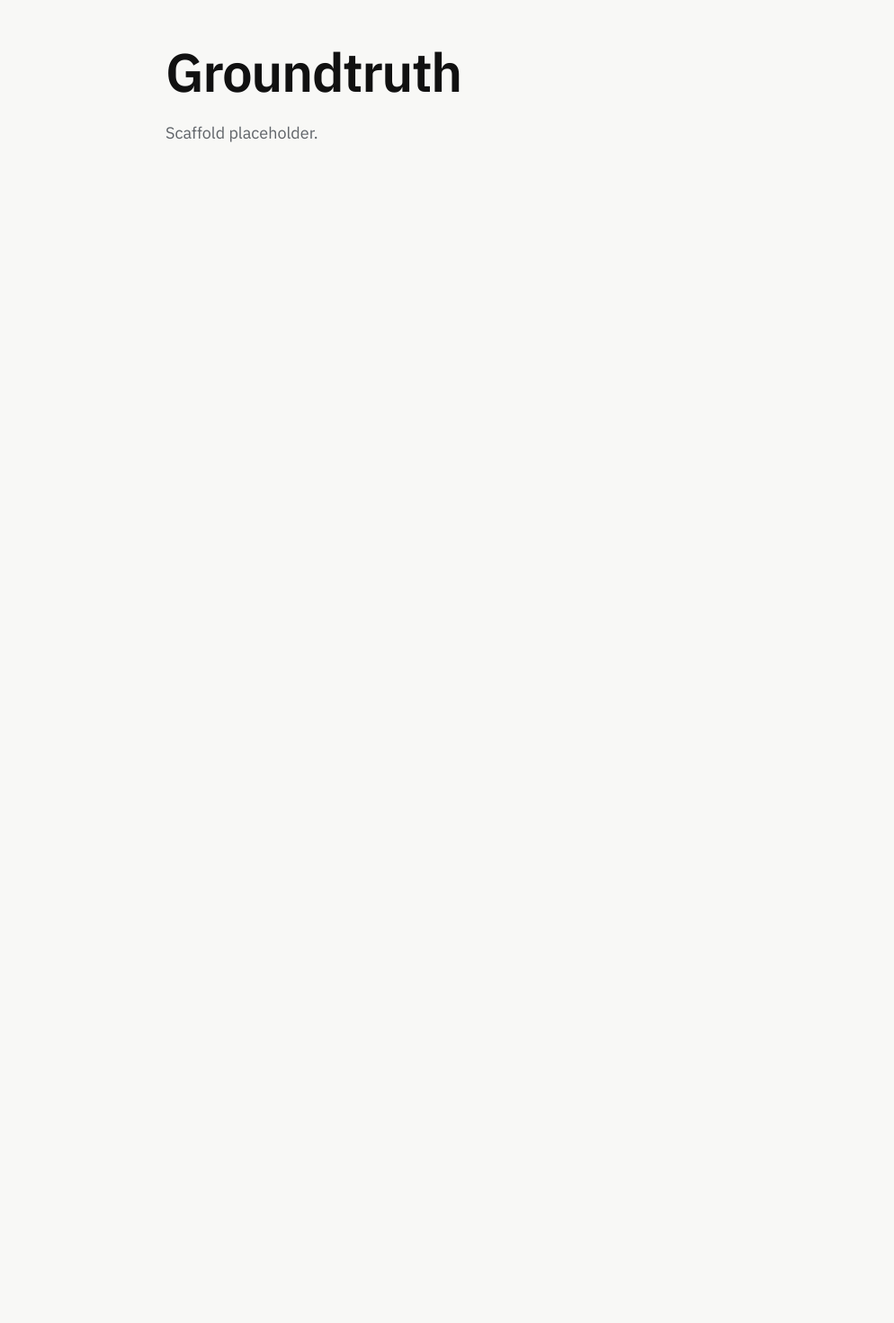
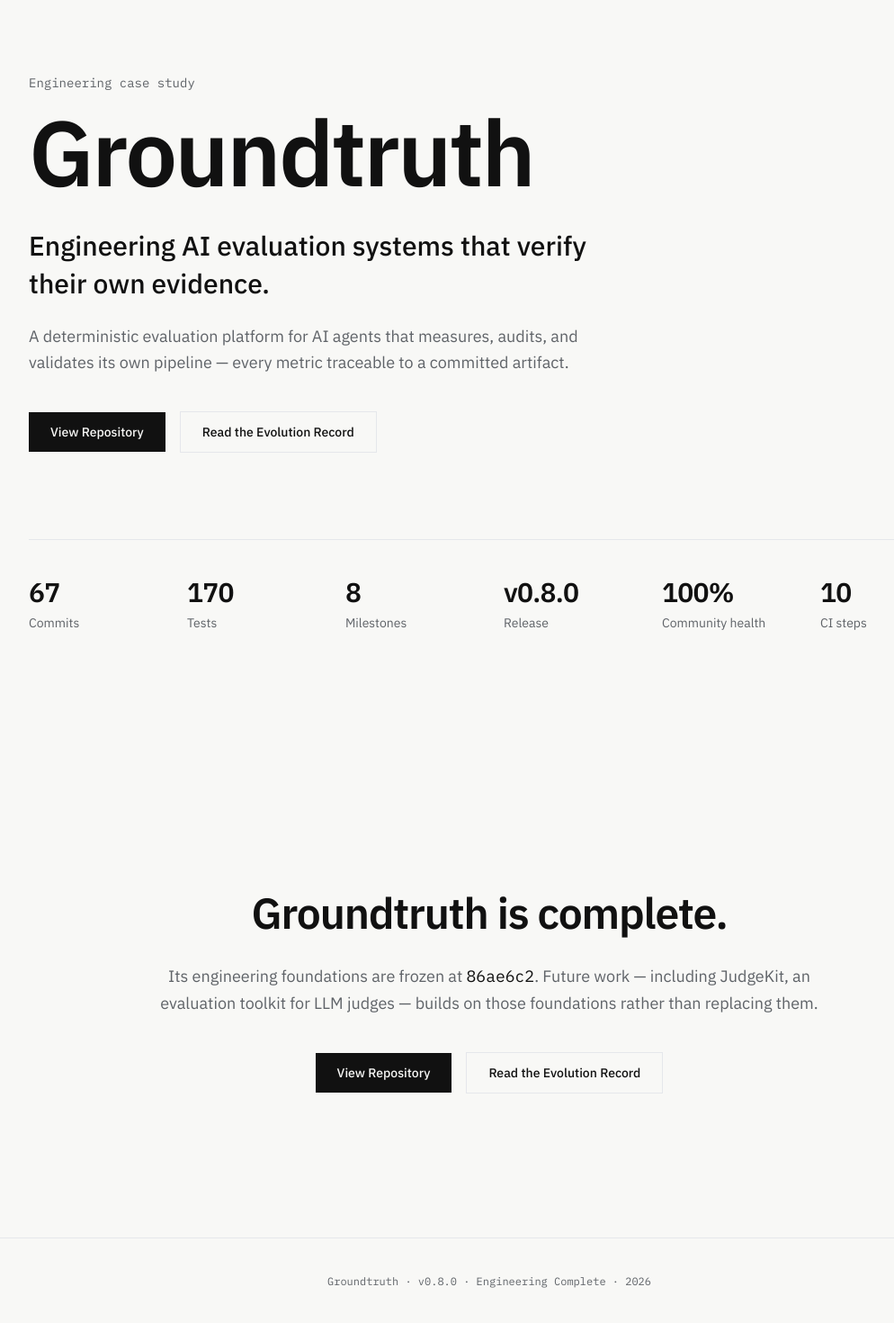
Before and after one commit to Sanjaayyy7/groundtruth-site, a Next.js app: page / in a window 1280 px wide. Shown: the part 78-1548 px from the top of the page at 90% size, without its empty margins (96-1090 px from the left). Before the commit the page ends 800 px from the top, so only its background shows below. Built offline with nearby package versions, Linux system fonts and the light colour scheme.

Commit message:
feat: hero, closing statement, and footer

```diff
--- a/src/app/page.tsx
+++ b/src/app/page.tsx
@@ -1,8 +1,14 @@
+import { MotionRoot } from "@/components/ui/MotionRoot";
+import { Hero } from "@/components/sections/Hero";
+import { Close } from "@/components/sections/Close";
+import { Footer } from "@/components/sections/Footer";
+
 export default function Home() {
   return (
-    <div className="mx-auto max-w-3xl px-6 py-32">
-      <h1 className="text-6xl font-semibold tracking-tight">Groundtruth</h1>
-      <p className="mt-6 text-lg text-muted">Scaffold placeholder.</p>
-    </div>
+    <MotionRoot>
+      <Hero />
+      <Close />
+      <Footer />
+    </MotionRoot>
   );
 }
--- /dev/null
+++ b/src/components/sections/Close.tsx
@@ -0,0 +1,39 @@
+import { facts, REPO_URL, EVOLUTION_URL } from "@/content/facts";
+import { Reveal } from "@/components/ui/Reveal";
+
+export function Close() {
+  return (
+    <section aria-labelledby="close-title" className="px-6 py-28 sm:py-40">
+      <div className="mx-auto max-w-3xl text-center">
+        <Reveal>
+          <h2
+            id="close-title"
+            className="text-4xl font-semibold tracking-tight sm:text-5xl"
+          >
+            Groundtruth is complete.
+          </h2>
+          <p className="mt-8 text-lg leading-relaxed text-muted">
+            Its engineering foundations are frozen at{" "}
+            <span className="font-mono text-ink">{facts.freeze.value}</span>.
+            Future work — including JudgeKit, an evaluation toolkit for LLM
+            judges — builds on those foundations rather than replacing them.
+          </p>
+          <div className="mt-10 flex flex-wrap items-center justify-center gap-4">
+            <a
+              href={REPO_URL}
+              className="bg-ink text-paper hover:bg-accent px-6 py-3 text-sm font-medium transition-colors"
+            >
+              View Repository
+            </a>
+            <a
+              href={EVOLUTION_URL}
+              className="border-borderline hover:border-ink border px-6 py-3 text-sm font-medium transition-colors"
+            >
+              Read the Evolution Record
+            </a>
+          </div>
+        </Reveal>
+      </div>
+    </section>
+  );
+}
--- /dev/null
+++ b/src/components/sections/Footer.tsx
@@ -0,0 +1,11 @@
+import { facts } from "@/content/facts";
+
+export function Footer() {
+  return (
+    <footer className="border-borderline border-t px-6 py-10">
+      <p className="mx-auto max-w-5xl text-center font-mono text-xs text-muted">
+        Groundtruth · {facts.release.value} · Engineering Complete · 2026
+      </p>
+    </footer>
+  );
+}
--- /dev/null
+++ b/src/components/sections/Hero.tsx
@@ -0,0 +1,57 @@
+import { facts, REPO_URL, EVOLUTION_URL } from "@/content/facts";
+import { StatRow } from "@/components/ui/StatRow";
+import { Reveal } from "@/components/ui/Reveal";
+
+const heroFacts = [
+  facts.commits,
+  facts.tests,
+  facts.milestones,
+  facts.release,
+  facts.communityHealth,
+  facts.ciSteps,
+];
+
+export function Hero() {
+  return (
+    <section aria-labelledby="hero-title" className="px-6 pt-28 pb-24 sm:pt-40 sm:pb-32">
+      <div className="mx-auto max-w-5xl">
+        <Reveal>
+          <p className="font-mono text-sm text-muted">Engineering case study</p>
+          <h1
+            id="hero-title"
+            className="mt-4 text-[clamp(3.5rem,8vw,6.5rem)] leading-none font-semibold tracking-tight"
+          >
+            Groundtruth
+          </h1>
+          <p className="mt-8 max-w-2xl text-2xl leading-snug font-medium sm:text-3xl">
+            Engineering AI evaluation systems that verify their own evidence.
+          </p>
+          <p className="mt-6 max-w-2xl text-lg leading-relaxed text-muted">
+            A deterministic evaluation platform for AI agents that measures,
+            audits, and validates its own pipeline — every metric traceable to
+            a committed artifact.
+          </p>
+        </Reveal>
+        <Reveal delay={0.1}>
+          <div className="mt-10 flex flex-wrap items-center gap-4">
+            <a
+              href={REPO_URL}
+              className="bg-ink text-paper hover:bg-accent px-6 py-3 text-sm font-medium transition-colors"
+            >
+              View Repository
+            </a>
+            <a
+              href={EVOLUTION_URL}
+              className="border-borderline hover:border-ink border px-6 py-3 text-sm font-medium transition-colors"
+            >
+              Read the Evolution Record
+            </a>
+          </div>
+        </Reveal>
+        <Reveal delay={0.2} className="mt-20 sm:mt-24">
+          <StatRow facts={heroFacts} />
+        </Reveal>
+      </div>
+    </section>
+  );
+}
```
